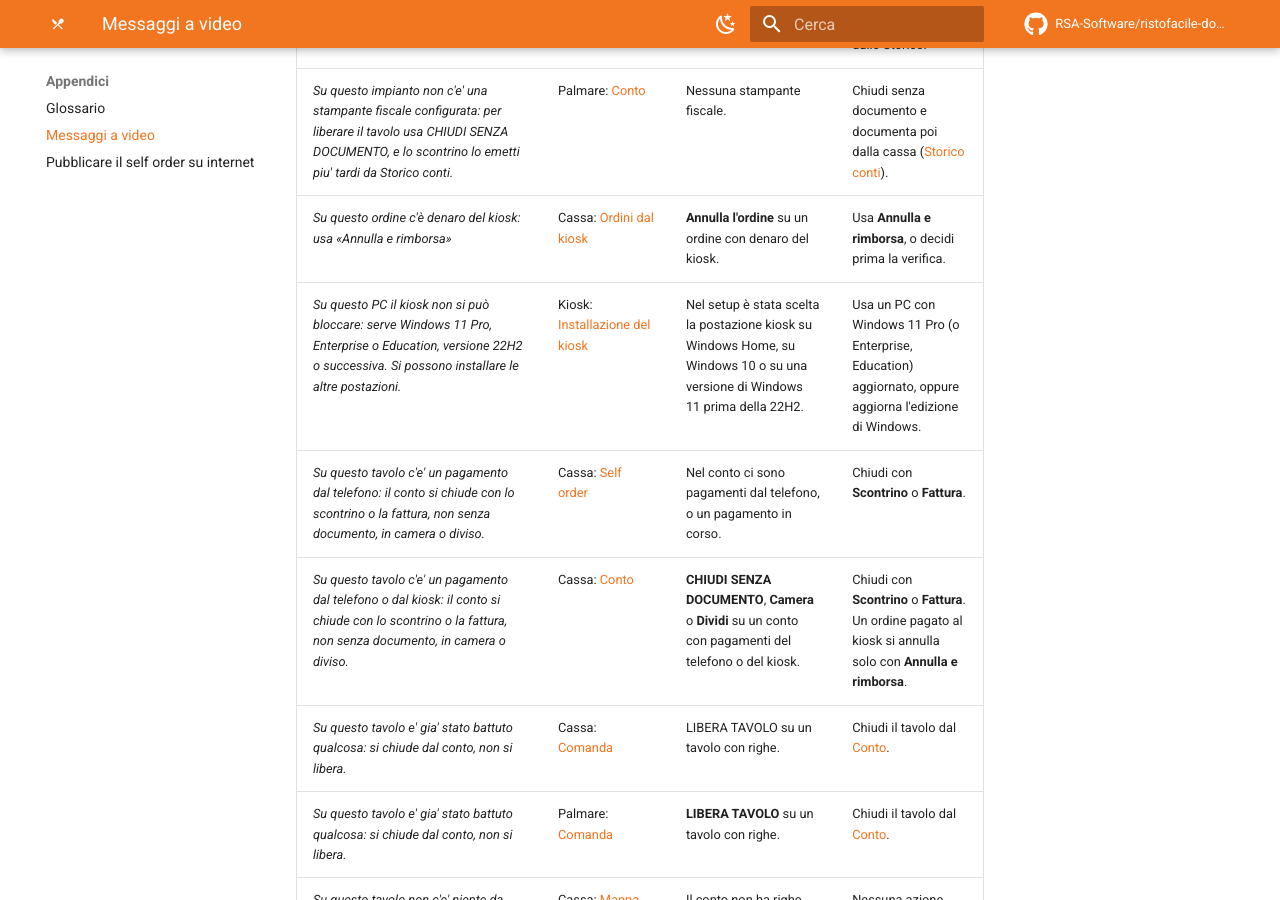
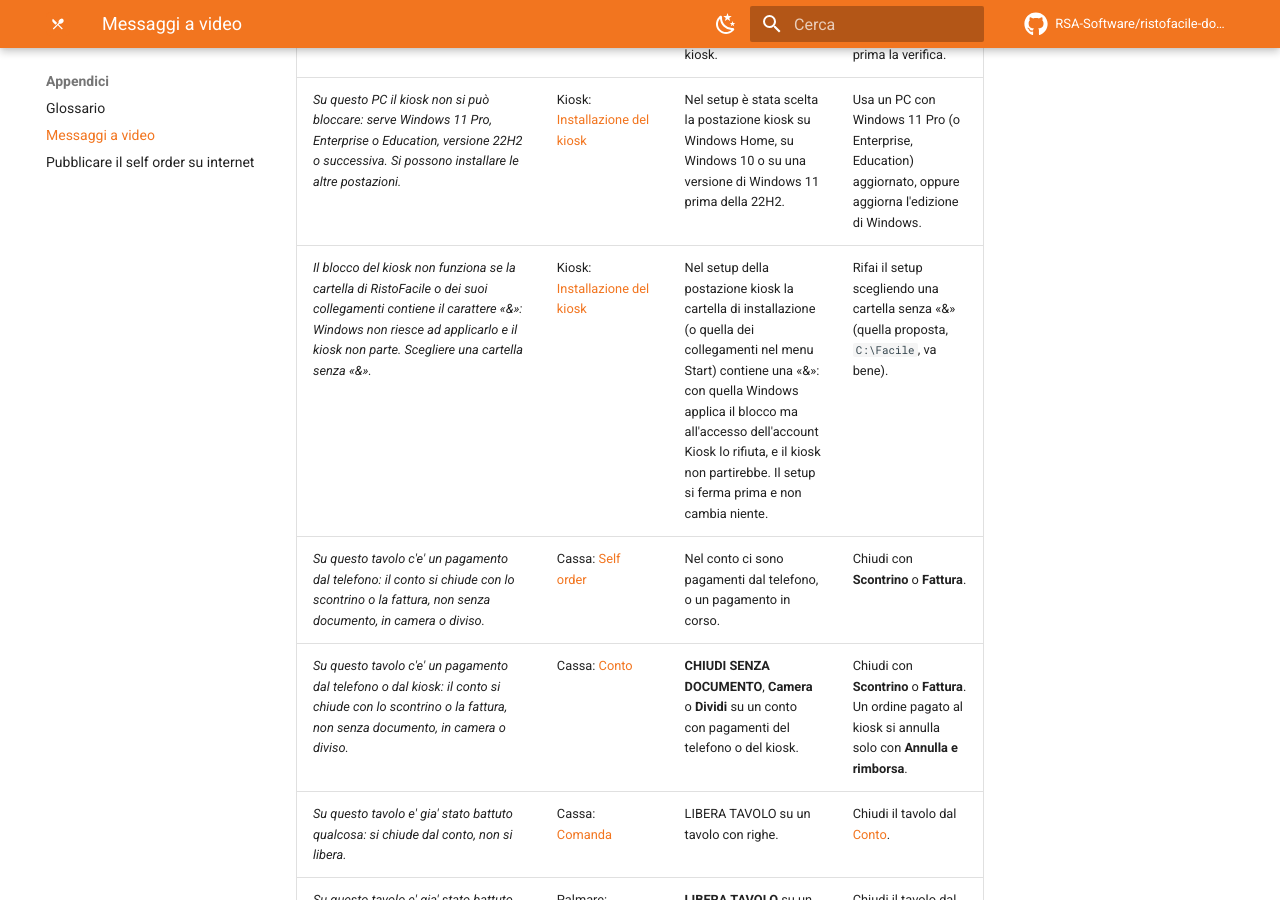
Before and after one commit to RSA-Software/ristofacile-docs, an MkDocs documentation site: the page built from docs/appendici/messaggi.md, in a window 1280 px wide and 900 px high, scrolled down 66289 px. Built offline with MkDocs 1.6.1 and Material for MkDocs 9.7.7, drawn with Linux system fonts in a browser that asks for light colours; comment, search, counter and statistics services are not loaded.

Commit message:
Kiosk, installazione su Windows: il messaggio della & nella cartella
Co-Authored-By: Claude Opus 5.5 <noreply@anthropic.com>
Claude-Session: https://claude.ai/code/session_01CChYRhBZwCpMkh7KnKUctc

```diff
--- a/docs/appendici/messaggi.md
+++ b/docs/appendici/messaggi.md
@@ -698,6 +698,7 @@ Aggiornato al 2026-11-07 — **715 messaggi**.
 | *Su questo impianto non c'e' una stampante fiscale configurata: per liberare il tavolo usa CHIUDI SENZA DOCUMENTO, e lo scontrino lo emetti piu' tardi da Storico conti.* | Palmare: [Conto](../palmare/conto.md) | Nessuna stampante fiscale. | Chiudi senza documento e documenta poi dalla cassa ([Storico conti](../cassa/storico-conti.md)). |
 | *Su questo ordine c'è denaro del kiosk: usa «Annulla e rimborsa»* | Cassa: [Ordini dal kiosk](../cassa/ordini-kiosk.md) | **Annulla l'ordine** su un ordine con denaro del kiosk. | Usa **Annulla e rimborsa**, o decidi prima la verifica. |
 | *Su questo PC il kiosk non si può bloccare: serve Windows 11 Pro, Enterprise o Education, versione 22H2 o successiva. Si possono installare le altre postazioni.* | Kiosk: [Installazione del kiosk](../kiosk/installazione.md) | Nel setup è stata scelta la postazione kiosk su Windows Home, su Windows 10 o su una versione di Windows 11 prima della 22H2. | Usa un PC con Windows 11 Pro (o Enterprise, Education) aggiornato, oppure aggiorna l'edizione di Windows. |
+| *Il blocco del kiosk non funziona se la cartella di RistoFacile o dei suoi collegamenti contiene il carattere «&»: Windows non riesce ad applicarlo e il kiosk non parte. Scegliere una cartella senza «&».* | Kiosk: [Installazione del kiosk](../kiosk/installazione.md) | Nel setup della postazione kiosk la cartella di installazione (o quella dei collegamenti nel menu Start) contiene una «&»: con quella Windows applica il blocco ma all'accesso dell'account Kiosk lo rifiuta, e il kiosk non partirebbe. Il setup si ferma prima e non cambia niente. | Rifai il setup scegliendo una cartella senza «&» (quella proposta, `C:\Facile`, va bene). |
 | *Su questo tavolo c'e' un pagamento dal telefono: il conto si chiude con lo scontrino o la fattura, non senza documento, in camera o diviso.* | Cassa: [Self order](../cassa/self-order.md) | Nel conto ci sono pagamenti dal telefono, o un pagamento in corso. | Chiudi con **Scontrino** o **Fattura**. |
 | *Su questo tavolo c'e' un pagamento dal telefono o dal kiosk: il conto si chiude con lo scontrino o la fattura, non senza documento, in camera o diviso.* | Cassa: [Conto](../cassa/conto.md) | **CHIUDI SENZA DOCUMENTO**, **Camera** o **Dividi** su un conto con pagamenti del telefono o del kiosk. | Chiudi con **Scontrino** o **Fattura**. Un ordine pagato al kiosk si annulla solo con **Annulla e rimborsa**. |
 | *Su questo tavolo e' gia' stato battuto qualcosa: si chiude dal conto, non si libera.* | Cassa: [Comanda](../cassa/comanda.md) | LIBERA TAVOLO su un tavolo con righe. | Chiudi il tavolo dal [Conto](../cassa/conto.md). |
```
Also changed, not shown: docs/kiosk/installazione.md (+1 -0 lines).
